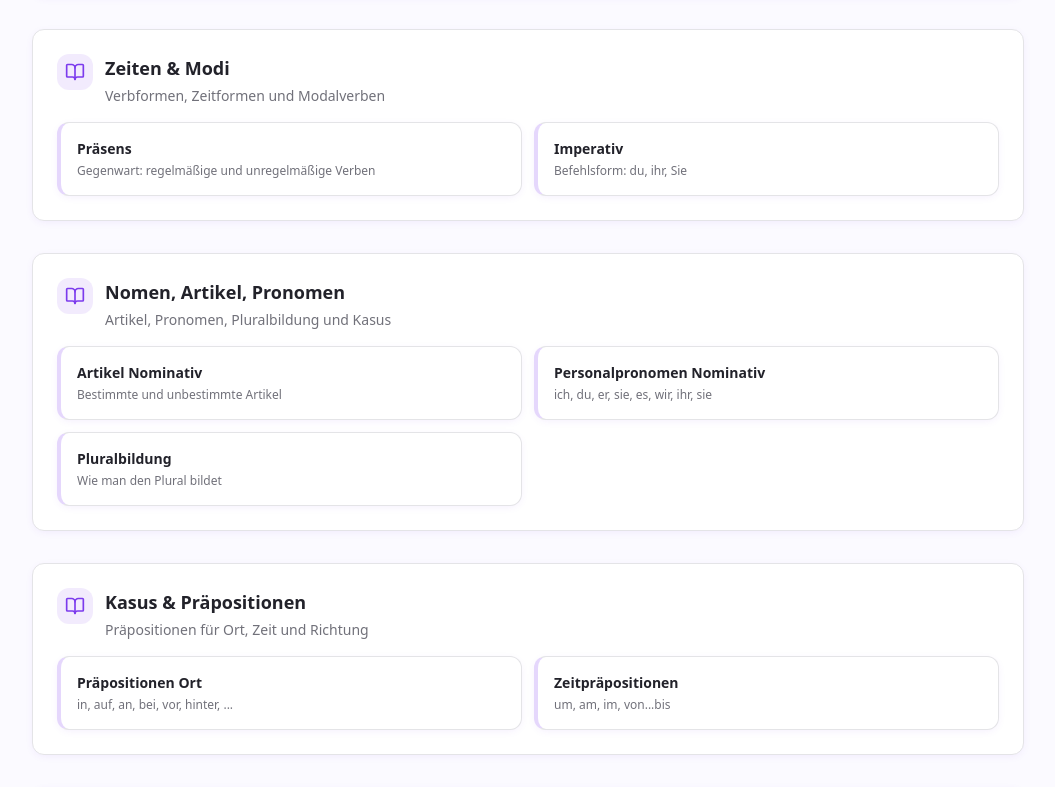
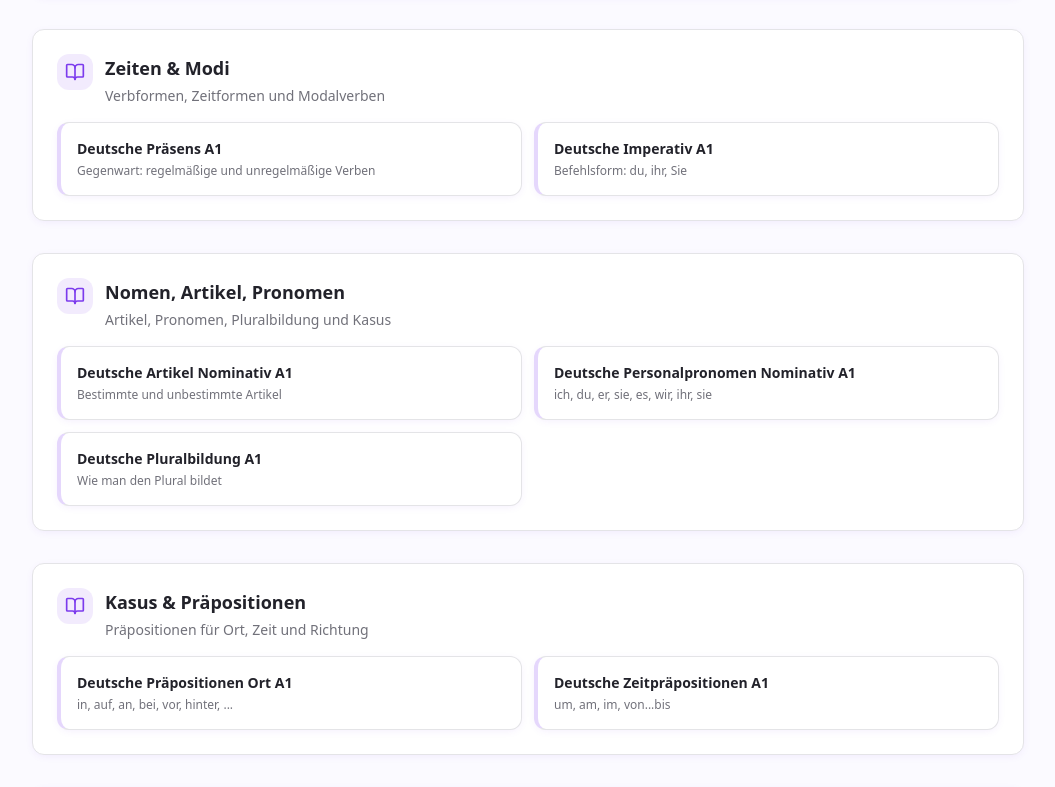
Before and after one commit to Teamleadsky-com/infinitegrammar-frontend, a React (Vite) app: page /grammatik/a1 in a window 1280 px wide. Shown: the part 400-1187 px from the top of the page, without its empty margins (112-1167 px from the left). Built offline with nearby package versions, Linux system fonts and the light colour scheme; no server answers.

Commit message:
SEO improvements pages structure grammatik A1, A2, B1

```diff
--- a/src/components/SchemaMarkup.tsx
+++ b/src/components/SchemaMarkup.tsx
@@ -55,8 +55,8 @@ export const SchemaMarkup = ({ type, data }: SchemaMarkupProps) => {
               url: 'https://www.infinitegrammar.de/logo.png'
             }
           },
-          datePublished: data.datePublished || new Date().toISOString(),
-          dateModified: data.dateModified || new Date().toISOString(),
+          datePublished: data.datePublished,
+          dateModified: data.dateModified,
           mainEntityOfPage: {
             '@type': 'WebPage',
             '@id': data.url
--- a/src/data/grammarTopics.ts
+++ b/src/data/grammarTopics.ts
@@ -72,296 +72,296 @@ export const grammarTopics: GrammarTopic[] = [
   },
   {
     id: 'a1-praesens',
-    slug: 'praesens',
-    title: 'Präsens',
+    slug: 'praesens-gegenwart-deutsch',
+    title: 'Deutsche Präsens A1',
     level: 'A1',
     category: 'zeiten',
     shortDescription: 'Gegenwart: regelmäßige und unregelmäßige Verben',
-    metaDescription: 'Präsens (A1): Bildung und Verwendung der Gegenwartsform. Regelmäßige und unregelmäßige Verben.',
+    metaDescription: 'Lernen Sie das Präsens (Gegenwart) im Deutschen mit klaren A1-Regeln für regelmäßige und unregelmäßige Verben. ✓ Einfache Erklärungen ✓ Viele Beispiele ✓ Übungen',
     orderInLevel: 2
   },
   {
     id: 'a1-imperativ',
-    slug: 'imperativ',
-    title: 'Imperativ',
+    slug: 'imperativ-befehlsform-deutsch',
+    title: 'Deutsche Imperativ A1',
     level: 'A1',
     category: 'zeiten',
     shortDescription: 'Befehlsform: du, ihr, Sie',
-    metaDescription: 'Imperativ (A1): Die Befehlsform im Deutschen. Bildung für du, ihr und Sie mit Beispielen.',
+    metaDescription: 'Meistern Sie den Imperativ (Befehlsform) auf Deutsch! A1-Regeln für du, ihr und Sie mit praktischen Beispielen. ✓ Anfängerfreundlich ✓ Mit Übungen ✓ Kostenlos',
     orderInLevel: 3
   },
   {
     id: 'a1-artikel-nominativ',
-    slug: 'artikel-nominativ',
-    title: 'Artikel Nominativ',
+    slug: 'artikel-nominativ-der-die-das',
+    title: 'Deutsche Artikel Nominativ A1',
     level: 'A1',
     category: 'nomen',
     shortDescription: 'Bestimmte und unbestimmte Artikel',
-    metaDescription: 'Artikel im Nominativ (A1): der, die, das, ein, eine. Bestimmte und unbestimmte Artikel.',
+    metaDescription: 'Verstehen Sie der, die, das und ein, eine: Bestimmte und unbestimmte Artikel im Nominativ (A1). ✓ Einfache Regeln ✓ Tipps zum Lernen ✓ Mit Beispielen und Übungen',
     orderInLevel: 4
   },
   {
     id: 'a1-personalpronomen',
-    slug: 'personalpronomen-nominativ',
-    title: 'Personalpronomen Nominativ',
+    slug: 'personalpronomen-nominativ-ich-du-er',
+    title: 'Deutsche Personalpronomen Nominativ A1',
     level: 'A1',
     category: 'nomen',
     shortDescription: 'ich, du, er, sie, es, wir, ihr, sie',
-    metaDescription: 'Personalpronomen Nominativ (A1): ich, du, er/sie/es, wir, ihr, sie/Sie.',
+    metaDescription: 'Lernen Sie die deutschen Personalpronomen (ich, du, er, sie, es, wir, ihr, sie) im Nominativ. A1-Niveau mit klaren Beispielen. ✓ Einfach erklärt ✓ Mit Tabellen ✓ Übungen',
     orderInLevel: 5
   },
   {
     id: 'a1-pluralbildung',
-    slug: 'pluralbildung',
-    title: 'Pluralbildung',
+    slug: 'pluralbildung-plural-deutsch-lernen',
+    title: 'Deutsche Pluralbildung A1',
     level: 'A1',
     category: 'nomen',
     shortDescription: 'Wie man den Plural bildet',
-    metaDescription: 'Pluralbildung (A1): Die verschiedenen Pluralendungen im Deutschen mit Regeln und Beispielen.',
+    metaDescription: 'So bilden Sie den Plural im Deutschen! A1-Regeln für alle Pluralendungen (-e, -en, -er, -s) mit Beispielen und Merktipps. ✓ Übersichtlich ✓ Mit Übungen ✓ Kostenlos',
     orderInLevel: 6
   },
   {
     id: 'a1-praepositionen-ort',
-    slug: 'praepositionen-ort',
-    title: 'Präpositionen Ort',
+    slug: 'lokale-praepositionen-ort-deutsch',
+    title: 'Deutsche Präpositionen Ort A1',
     level: 'A1',
     category: 'kasus',
     shortDescription: 'in, auf, an, bei, vor, hinter, ...',
-    metaDescription: 'Lokale Präpositionen (A1): Ortsangaben mit in, auf, an, bei. Mit Beispielen und Übungen.',
+    metaDescription: 'Wo ist etwas? Lernen Sie lokale Präpositionen (in, auf, an, bei, vor, hinter) für Ortsangaben. A1-Niveau mit vielen Beispielen. ✓ Einfach ✓ Praxisnah ✓ Mit Übungen',
     orderInLevel: 7
   },
   {
     id: 'a1-zeitpraepositionen',
-    slug: 'zeitpraepositionen',
-    title: 'Zeitpräpositionen',
+    slug: 'temporale-praepositionen-zeit-deutsch',
+    title: 'Deutsche Zeitpräpositionen A1',
     level: 'A1',
     category: 'kasus',
     shortDescription: 'um, am, im, von...bis',
-    metaDescription: 'Temporale Präpositionen (A1): Zeitangaben mit um, am, im, von...bis.',
+    metaDescription: 'Wann passiert etwas? Meistern Sie temporale Präpositionen (um, am, im, von...bis) für Zeitangaben. A1-Regeln mit Beispielen. ✓ Klar strukturiert ✓ Mit Übungen ✓ Kostenlos',
     orderInLevel: 8
   },
   {
     id: 'a1-adjektive-grundform',
-    slug: 'adjektive-grundform',
-    title: 'Adjektive Grundform',
+    slug: 'adjektive-grundform-deutsch',
+    title: 'Deutsche Adjektive Grundform A1',
     level: 'A1',
     category: 'adjektive',
     shortDescription: 'Prädikative und adverbiale Verwendung',
-    metaDescription: 'Adjektive Grundform (A1): Adjektive ohne Deklination. Prädikativ und adverbial.',
+    metaDescription: 'Adjektive ohne Endungen: Lernen Sie prädikative und adverbiale Adjektive im Deutschen (A1). ✓ Keine Deklination ✓ Einfach erklärt ✓ Mit Beispielen und Übungen',
     orderInLevel: 9
   },
 
   // A2 Level
   {
     id: 'a2-komplexe-saetze',
-    slug: 'komplexe-saetze',
-    title: 'Komplexe Sätze',
+    slug: 'komplexe-saetze-nebensaetze-deutsch',
+    title: 'Komplexe Sätze A2',
     level: 'A2',
     category: 'satzbau',
     shortDescription: 'Hauptsatz + Hauptsatz, erste Nebensätze',
-    metaDescription: 'Komplexe Sätze (A2): Verbindung von Haupt- und Nebensätzen. Konjunktionen und Wortstellung.',
+    metaDescription: 'Bilden Sie komplexe Sätze im Deutschen! A2-Regeln für Haupt- und Nebensätze mit Konjunktionen und Wortstellung. ✓ Verständlich ✓ Mit Beispielen ✓ Übungen',
     orderInLevel: 1
   },
   {
     id: 'a2-perfekt-praeteritum',
-    slug: 'perfekt-praeteritum',
-    title: 'Perfekt vs. Präteritum',
+    slug: 'perfekt-praeteritum-vergangenheit-deutsch',
+    title: 'Perfekt vs. Präteritum A2',
     level: 'A2',
     category: 'zeiten',
     shortDescription: 'Unterschied zwischen Perfekt und Präteritum',
-    metaDescription: 'Perfekt vs. Präteritum (A2): Wann verwendet man welche Vergangenheitsform? Mit Regeln und Beispielen.',
+    metaDescription: 'Perfekt oder Präteritum? Lernen Sie den Unterschied zwischen beiden Vergangenheitsformen im Deutschen (A2). ✓ Klare Regeln ✓ Wann was? ✓ Mit Beispielen und Übungen',
     orderInLevel: 2
   },
   {
     id: 'a2-modalverben',
-    slug: 'modalverben',
-    title: 'Modalverben',
+    slug: 'modalverben-koennen-muessen-wollen-deutsch',
+    title: 'Deutsche Modalverben A2',
     level: 'A2',
     category: 'zeiten',
     shortDescription: 'können, müssen, wollen, sollen, dürfen, mögen',
-    metaDescription: 'Modalverben (A2): Bedeutung und Verwendung von können, müssen, wollen, sollen, dürfen, mögen.',
+    metaDescription: 'Meistern Sie die 6 deutschen Modalverben (können, müssen, wollen, sollen, dürfen, mögen)! A2-Niveau mit Bedeutungen und Beispielen. ✓ Praxisnah ✓ Mit Übungen ✓ Kostenlos',
     orderInLevel: 3
   },
   {
     id: 'a2-trennbare-verben',
-    slug: 'trennbare-verben',
-    title: 'Trennbare Verben',
+    slug: 'trennbare-verben-aufstehen-einkaufen',
+    title: 'Trennbare Verben A2',
     level: 'A2',
     category: 'verben',
     shortDescription: 'aufstehen, einkaufen, mitnehmen, ...',
-    metaDescription: 'Trennbare Verben (A2): Bildung und Wortstellung bei trennbaren Verben. Mit Beispielen.',
+    metaDescription: 'Verstehen Sie trennbare Verben (aufstehen, einkaufen, mitnehmen)! A2-Regeln für Bildung und Wortstellung. ✓ Einfach erklärt ✓ Viele Beispiele ✓ Mit Übungen',
     orderInLevel: 4
   },
   {
     id: 'a2-pronomen-grundlagen',
-    slug: 'pronomen-grundlagen',
-    title: 'Pronomen Grundlagen',
+    slug: 'pronomen-akkusativ-dativ-deutsch',
+    title: 'Pronomen Grundlagen A2',
     level: 'A2',
     category: 'nomen',
     shortDescription: 'Akkusativ- und Dativpronomen',
-    metaDescription: 'Pronomen Grundlagen (A2): Personal-, Possessiv- und Demonstrativpronomen im Akkusativ und Dativ.',
+    metaDescription: 'Lernen Sie deutsche Pronomen im Akkusativ und Dativ (A2): Personal-, Possessiv- und Demonstrativpronomen. ✓ Übersichtliche Tabellen ✓ Beispiele ✓ Übungen',
     orderInLevel: 5
   },
   {
     id: 'a2-artikel-kasus',
-    slug: 'artikel-kasus',
-    title: 'Artikel & Kasus',
+    slug: 'artikel-kasus-vier-faelle-deutsch',
+    title: 'Artikel & Kasus A2',
     level: 'A2',
     category: 'nomen',
     shortDescription: 'Nominativ, Akkusativ, Dativ',
-    metaDescription: 'Artikel & Kasus (A2): Die vier Fälle. Verwendung von Nominativ, Akkusativ, Dativ mit Artikeln.',
+    metaDescription: 'Die vier Fälle im Deutschen verstehen! A2-Regeln für Nominativ, Akkusativ, Dativ und Genitiv mit Artikeln. ✓ Systematisch ✓ Mit Tabellen ✓ Übungen',
     orderInLevel: 6
   },
   {
     id: 'a2-praepositionen-ort-richtung',
-    slug: 'praepositionen-ort-richtung',
-    title: 'Präpositionen Ort+Richtung',
+    slug: 'praepositionen-ort-richtung-wo-wohin',
+    title: 'Präpositionen Ort & Richtung A2',
     level: 'A2',
     category: 'kasus',
     shortDescription: 'Lokale Präpositionen erweitert',
-    metaDescription: 'Präpositionen Ort und Richtung (A2): Erweiterte lokale Präpositionen mit Akkusativ und Dativ.',
+    metaDescription: 'Wo oder wohin? Erweiterte lokale Präpositionen im Deutschen (A2) mit Akkusativ und Dativ. ✓ Klare Unterscheidung ✓ Viele Beispiele ✓ Mit Übungen',
     orderInLevel: 7
   },
   {
     id: 'a2-adjektivdeklination-einstieg',
-    slug: 'adjektivdeklination-einstieg',
-    title: 'Adjektivdeklination Einstieg',
+    slug: 'adjektivdeklination-einstieg-endungen',
+    title: 'Adjektivdeklination Einstieg A2',
     level: 'A2',
     category: 'adjektive',
     shortDescription: 'Erste Endungen bei attributiven Adjektiven',
-    metaDescription: 'Adjektivdeklination Einstieg (A2): Grundlagen der Adjektivendungen vor Nomen.',
+    metaDescription: 'Ihr Einstieg in die Adjektivdeklination! A2-Grundlagen für Adjektivendungen vor Nomen. ✓ Schritt für Schritt ✓ Verständlich ✓ Mit Beispielen und Übungen',
     orderInLevel: 8
   },
   {
     id: 'a2-komparativ-superlativ',
-    slug: 'komparativ-superlativ',
-    title: 'Vergleich: Komparativ/Superlativ',
+    slug: 'komparativ-superlativ-steigerung-adjektive',
+    title: 'Komparativ & Superlativ A2',
     level: 'A2',
     category: 'adjektive',
     shortDescription: 'Steigerung von Adjektiven',
-    metaDescription: 'Komparativ und Superlativ (A2): Adjektive steigern. Bildung und Verwendung mit Beispielen.',
+    metaDescription: 'Steigern Sie Adjektive richtig! A2-Regeln für Komparativ und Superlativ im Deutschen. ✓ Einfache Bildung ✓ Unregelmäßige Formen ✓ Mit Beispielen und Übungen',
     orderInLevel: 9
   },
 
   // B1 Level
   {
     id: 'b1-nebensaetze-konjunktionen',
-    slug: 'nebensaetze-konjunktionen',
-    title: 'Nebensätze/Konjunktionen',
+    slug: 'nebensaetze-konjunktionen-weil-dass-obwohl',
+    title: 'Nebensätze & Konjunktionen B1',
     level: 'B1',
     category: 'satzbau',
     shortDescription: 'weil, dass, obwohl, während, ...',
-    metaDescription: 'Nebensätze und Konjunktionen (B1): Kausale, temporale und konzessive Nebensätze.',
+    metaDescription: 'Meistern Sie deutsche Nebensätze mit Konjunktionen (weil, dass, obwohl, während)! B1-Regeln für kausale, temporale und konzessive Sätze. ✓ Systematisch ✓ Mit Übungen',
     orderInLevel: 1
   },
   {
     id: 'b1-relativsaetze',
-    slug: 'relativsaetze',
-    title: 'Relativsätze',
+    slug: 'relativsaetze-relativpronomen-deutsch',
+    title: 'Deutsche Relativsätze B1',
     level: 'B1',
     category: 'satzbau',
     shortDescription: 'der, die, das als Relativpronomen',
-    metaDescription: 'Relativsätze (B1): Bildung mit Relativpronomen. Nominativ, Akkusativ, Dativ, Genitiv.',
+    metaDescription: 'Relativsätze bilden leicht gemacht! B1-Regeln für Relativpronomen (der, die, das) in allen Fällen. ✓ Mit Tabellen ✓ Viele Beispiele ✓ Übungen',
     orderInLevel: 2
   },
   {
     id: 'b1-indirekte-fragen',
-    slug: 'indirekte-fragen',
-    title: 'Indirekte Fragen',
+    slug: 'indirekte-fragen-ob-wann-wo-wie',
+    title: 'Indirekte Fragen B1',
     level: 'B1',
     category: 'satzbau',
     shortDescription: 'Ich weiß nicht, ob/wann/wo/...',
-    metaDescription: 'Indirekte Fragen (B1): Fragesätze als Nebensätze. Mit ob, wann, wo, wie.',
+    metaDescription: 'Lernen Sie indirekte Fragen im Deutschen (B1): Fragesätze als Nebensätze mit ob, wann, wo, wie. ✓ Klare Regeln ✓ Wortstellung ✓ Mit Beispielen und Übungen',
     orderInLevel: 3
   },
   {
     id: 'b1-futur',
-    slug: 'futur',
-    title: 'Futur I',
+    slug: 'futur-1-zukunft-deutsch-werden',
+    title: 'Futur I B1',
     level: 'B1',
     category: 'zeiten',
     shortDescription: 'Zukunft mit werden + Infinitiv',
-    metaDescription: 'Futur I (B1): Die Zukunftsform im Deutschen. Bildung mit werden + Infinitiv.',
+    metaDescription: 'Die Zukunft auf Deutsch ausdrücken! B1-Regeln für Futur I mit werden + Infinitiv. ✓ Bildung ✓ Verwendung ✓ Wann Futur I? ✓ Mit Beispielen und Übungen',
     orderInLevel: 4
   },
   {
     id: 'b1-modalverben-praeteritum',
-    slug: 'modalverben-praeteritum',
-    title: 'Modalverben Präteritum',
+    slug: 'modalverben-praeteritum-konnte-musste',
+    title: 'Modalverben Präteritum B1',
     level: 'B1',
     category: 'zeiten',
     shortDescription: 'konnte, musste, wollte, ...',
-    metaDescription: 'Modalverben Präteritum (B1): Vergangenheitsformen der Modalverben.',
+    metaDescription: 'Modalverben in der Vergangenheit! B1-Regeln für Präteritum (konnte, musste, wollte, sollte, durfte, mochte). ✓ Bildung ✓ Verwendung ✓ Mit Beispielen',
     orderInLevel: 5
   },
   {
     id: 'b1-konjunktiv-2',
-    slug: 'konjunktiv-2',
-    title: 'Konjunktiv II',
+    slug: 'konjunktiv-2-wuensche-hoeflichkeit',
+    title: 'Konjunktiv II B1',
     level: 'B1',
     category: 'zeiten',
     shortDescription: 'Wünsche und Höflichkeit',
-    metaDescription: 'Konjunktiv II (B1): Höfliche Bitten, irreale Wünsche und Bedingungen. Bildung und Verwendung.',
+    metaDescription: 'Höflich und wünschend! Lernen Sie Konjunktiv II für höfliche Bitten, irreale Wünsche und Bedingungen (B1). ✓ Würde-Form ✓ Echte Formen ✓ Mit vielen Beispielen',
     orderInLevel: 6
   },
   {
     id: 'b1-reflexive-verben',
-    slug: 'reflexive-verben',
-    title: 'Reflexive Verben',
+    slug: 'reflexive-verben-sich-freuen-erinnern',
+    title: 'Reflexive Verben B1',
     level: 'B1',
     category: 'verben',
     shortDescription: 'sich freuen, sich erinnern, ...',
-    metaDescription: 'Reflexive Verben (B1): Verben mit Reflexivpronomen. Akkusativ und Dativ.',
+    metaDescription: 'Verstehen Sie reflexive Verben (sich freuen, sich erinnern)! B1-Regeln für Verben mit Reflexivpronomen. ✓ Akkusativ vs. Dativ ✓ Listen ✓ Mit Beispielen und Übungen',
     orderInLevel: 7
   },
   {
     id: 'b1-verben-mit-praeposition',
-    slug: 'verben-mit-praeposition',
-    title: 'Verben mit Präposition',
+    slug: 'verben-mit-praeposition-warten-auf-denken-an',
+    title: 'Verben mit Präposition B1',
     level: 'B1',
     category: 'verben',
     shortDescription: 'warten auf, denken an, sich freuen über, ...',
-    metaDescription: 'Verben mit Präposition (B1): Feste Verbindungen. Rektion und Pronominaladverbien (darauf, darüber, ...).',
+    metaDescription: 'Meistern Sie Verben mit festen Präpositionen (warten auf, denken an)! B1-Regeln für Rektion und Pronominaladverbien (darauf, darüber). ✓ Wichtige Listen ✓ Mit Übungen',
     orderInLevel: 8
   },
   {
     id: 'b1-wechselpraepositionen',
-    slug: 'wechselpraepositionen-wo-wohin',
-    title: 'Wechselpräpositionen: Wo? Wohin?',
+    slug: 'wechselpraepositionen-wo-wohin-dativ-akkusativ',
+    title: 'Wechselpräpositionen: Wo? Wohin? B1',
     level: 'B1',
     category: 'kasus',
     shortDescription: 'Dativ (wo?) vs. Akkusativ (wohin?)',
-    metaDescription: 'Wechselpräpositionen (B1): Wo vs. Wohin – Dativ oder Akkusativ? Mit Regeln, Beispielen und häufigen Fehlern.',
+    metaDescription: 'Wo oder wohin? Verstehen Sie Wechselpräpositionen (B1): Dativ für Ort, Akkusativ für Richtung. ✓ Klare Unterscheidung ✓ Häufige Fehler vermeiden ✓ Mit vielen Beispielen',
     orderInLevel: 9
   },
   {
     id: 'b1-praepositionen-ort-zeit',
-    slug: 'praepositionen-ort-zeit',
-    title: 'Präpositionen Ort+Zeit',
+    slug: 'praepositionen-ort-zeit-kombiniert',
+    title: 'Präpositionen Ort & Zeit B1',
     level: 'B1',
     category: 'kasus',
     shortDescription: 'Kombination lokaler und temporaler Angaben',
-    metaDescription: 'Präpositionen Ort und Zeit (B1): Kombination von lokalen und temporalen Präpositionen.',
+    metaDescription: 'Kombinieren Sie Orts- und Zeitangaben richtig! B1-Regeln für lokale und temporale Präpositionen zusammen. ✓ Praktische Beispiele ✓ Typische Sätze ✓ Mit Übungen',
     orderInLevel: 10
   },
   {
     id: 'b1-adjektivdeklination-nom-akk',
-    slug: 'adjektivdeklination-nom-akk',
-    title: 'Adjektivdeklination Nom/Akk',
+    slug: 'adjektivdeklination-nominativ-akkusativ-b1',
+    title: 'Adjektivdeklination Nom/Akk B1',
     level: 'B1',
     category: 'adjektive',
     shortDescription: 'Systematischer Einstieg: Nominativ und Akkusativ',
-    metaDescription: 'Adjektivdeklination Nominativ und Akkusativ (B1): Systematische Übersicht der Endungen.',
+    metaDescription: 'Systematische Adjektivdeklination! B1-Regeln für Nominativ und Akkusativ mit allen Endungen. ✓ Übersichtliche Tabellen ✓ Bestimmte/Unbestimmte Artikel ✓ Mit Übungen',
     orderInLevel: 11
   },
   {
     id: 'b1-passiv-einstieg',
-    slug: 'passiv-einstieg',
-    title: 'Passiv Einstieg',
+    slug: 'passiv-einstieg-vorgangspassiv-werden',
+    title: 'Passiv Einstieg B1',
     level: 'B1',
     category: 'passiv',
     shortDescription: 'Vorgangspassiv Präsens und Präteritum',
-    metaDescription: 'Passiv Einstieg (B1): Das Vorgangspassiv. Bildung mit werden + Partizip II.',
+    metaDescription: 'Ihr Einstieg ins deutsche Passiv! B1-Regeln für Vorgangspassiv mit werden + Partizip II. ✓ Bildung ✓ Verwendung ✓ Präsens & Präteritum ✓ Mit Beispielen und Übungen',
     orderInLevel: 12
   },
 
--- a/src/pages/GrammatikContent.tsx
+++ b/src/pages/GrammatikContent.tsx
@@ -68,8 +68,8 @@ const GrammatikContent = () => {
           headline: `${topic.title}: Regeln einfach erklärt`,
           description: pageDescription,
           url: pageUrl,
-          datePublished: '2025-01-06',
-          dateModified: '2025-01-06',
+          datePublished: '2025-12-15T10:00:00+01:00',
+          dateModified: '2026-01-06T14:00:00+01:00',
           keywords: ['Deutsche Grammatik', topic.title, `${topic.level} Deutsch`, 'Deutsch lernen', 'Grammatik Regeln']
         }}
       />
```
